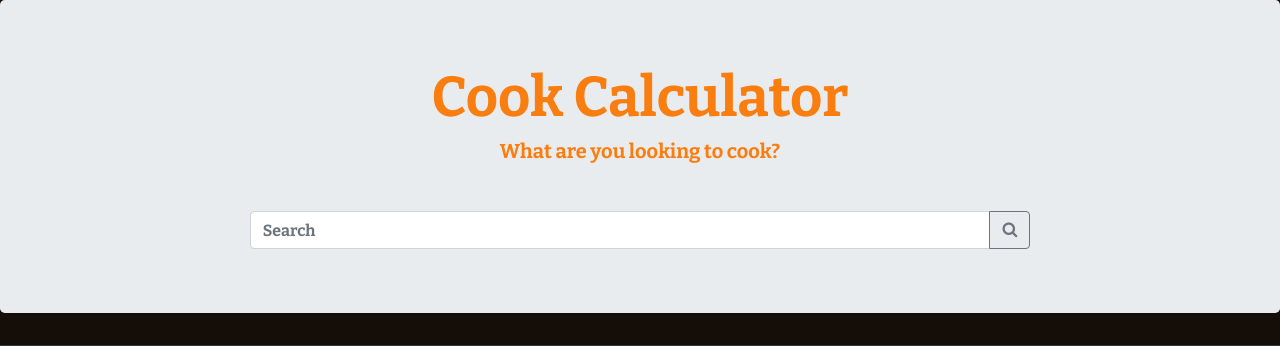
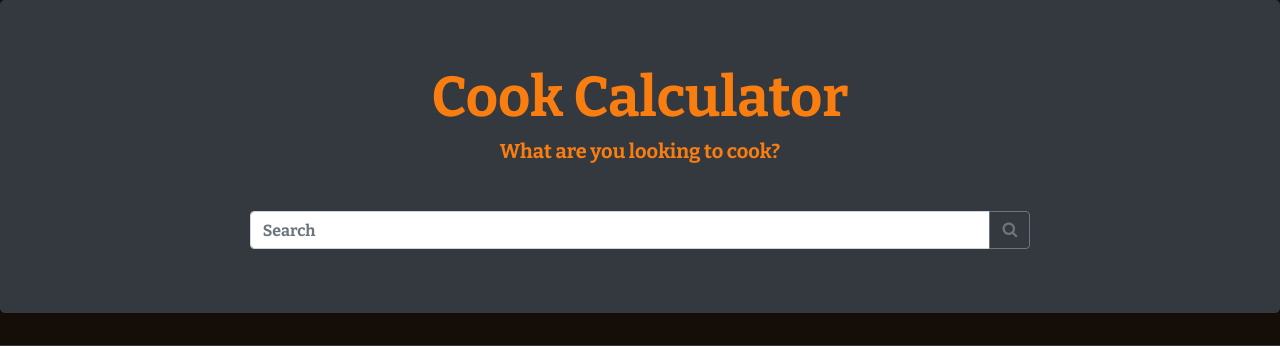
Before and after one commit to ejwoulfe/BDOProfit, a PHP site: page /Calculator/cook.php in a window 1280 px wide. Shown: the part 81-427 px from the top of the page. Run offline with PHP 8.4, Linux system fonts and the light colour scheme.

Commit message:
Changed jumbotron background

```diff
--- a/css/style.css
+++ b/css/style.css
@@ -10,6 +10,9 @@ background-color: #150D07;
 }
 nav{
 background-color: #282726;
+}
+.jumbotron{
+  background-color: #343940
 }
 /* Navigation */
 #search_bar{
```
